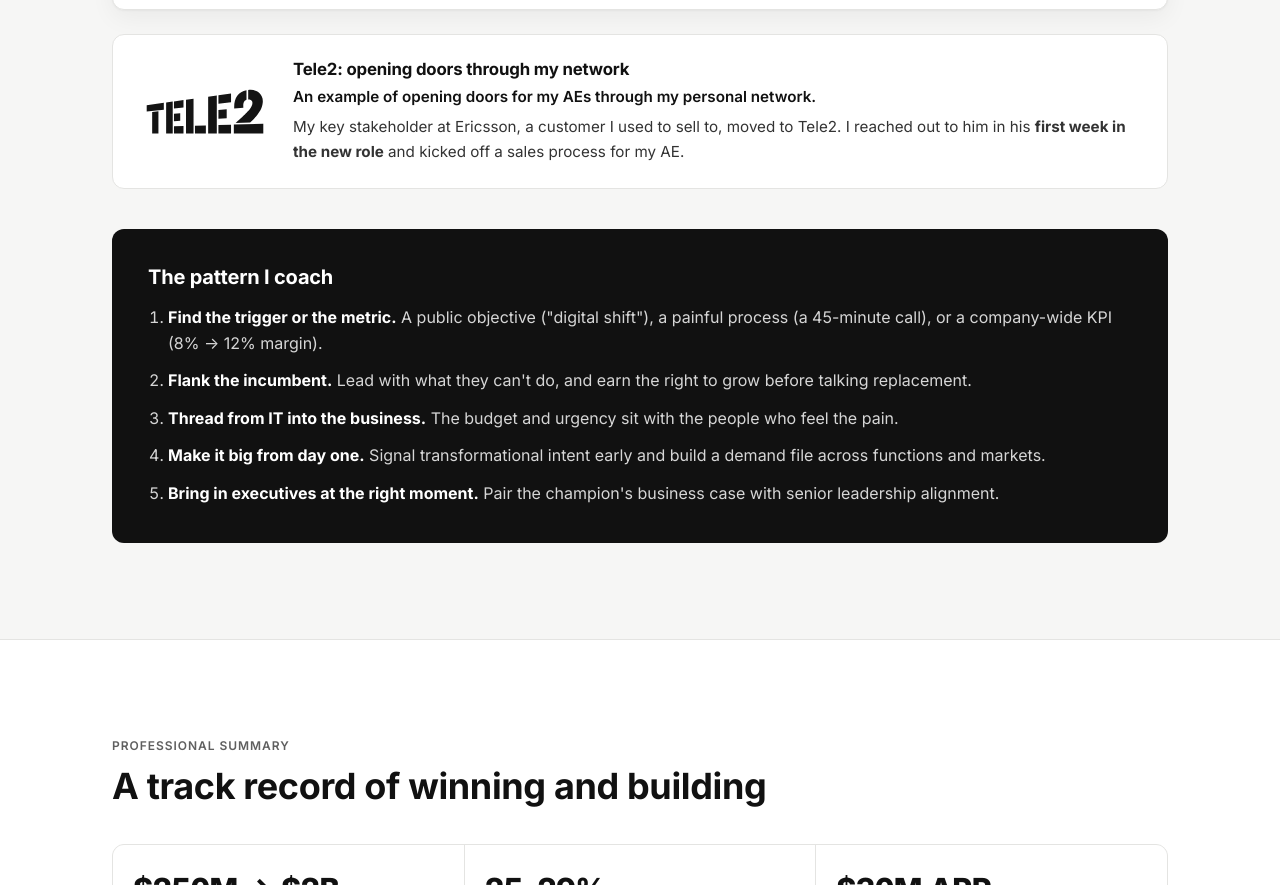
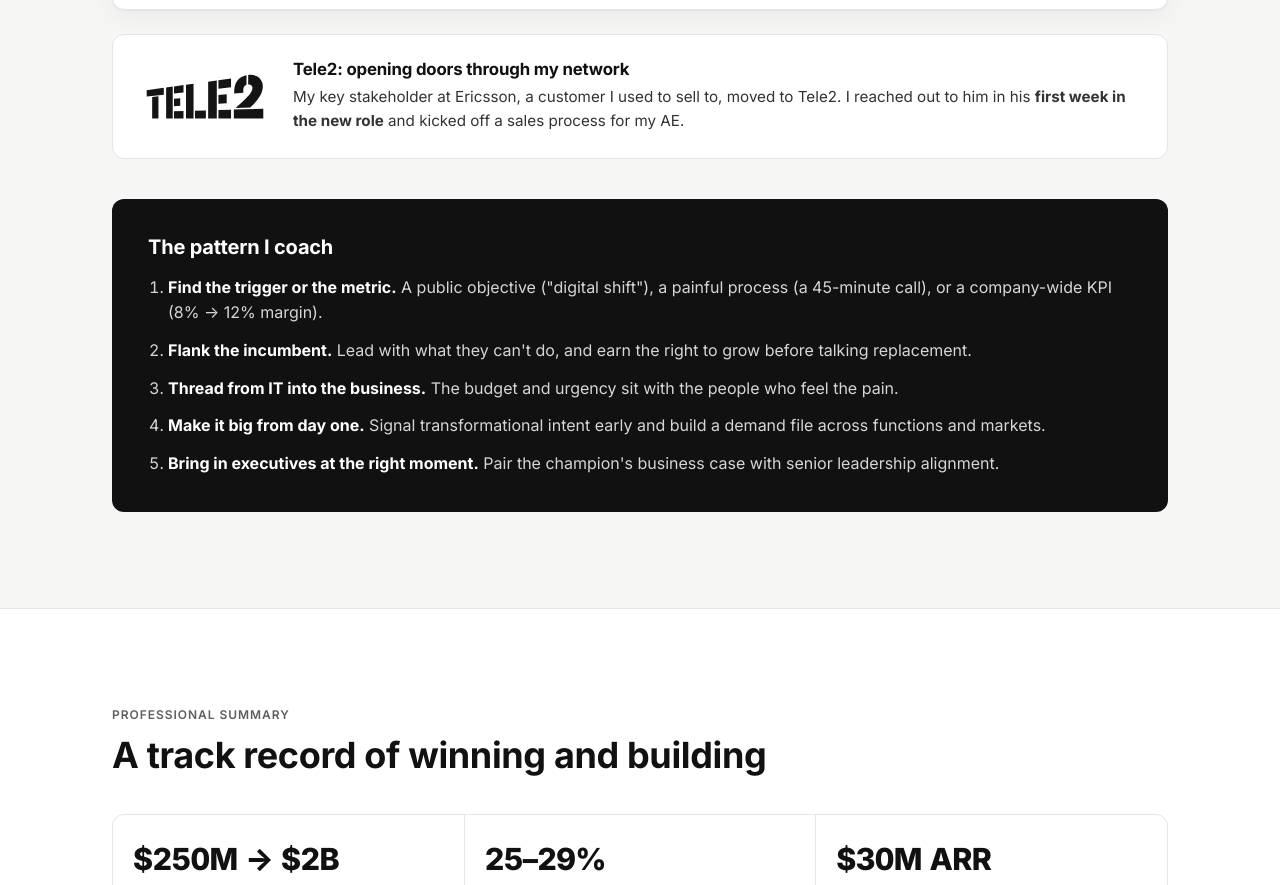
Before and after one commit to janobrain-creator/cognitioncanvas, a website built with Vite: page index.html in a window 1280 px wide. Shown: the part 3384-4269 px from the top of the page. Built offline with nearby package versions, Linux system fonts and the light colour scheme.

Commit message:
Tele2: remove repetitive lead line
Co-Authored-By: Devin AI <158243242+devin-ai-integration[bot]@users.noreply.github.com>

```diff
--- a/index.html
+++ b/index.html
@@ -195,7 +195,6 @@
             <img src="img/tele2.svg" alt="Tele2" class="deal-mini-logo" />
             <div>
               <h3>Tele2: opening doors through my network</h3>
-              <p class="deal-mini-lead">An example of opening doors for my AEs through my personal network.</p>
               <p>
                 My key stakeholder at Ericsson, a customer I used to sell to, moved to Tele2. I reached out to him in his
                 <strong>first week in the new role</strong> and kicked off a sales process for my AE.
--- a/src/style.css
+++ b/src/style.css
@@ -662,11 +662,6 @@ a.chip:hover {
   margin-top: 6px;
 }
 
-.deal-mini .deal-mini-lead {
-  color: var(--text);
-  font-weight: 600;
-}
-
 .step {
   display: inline-flex;
   align-items: center;
```
